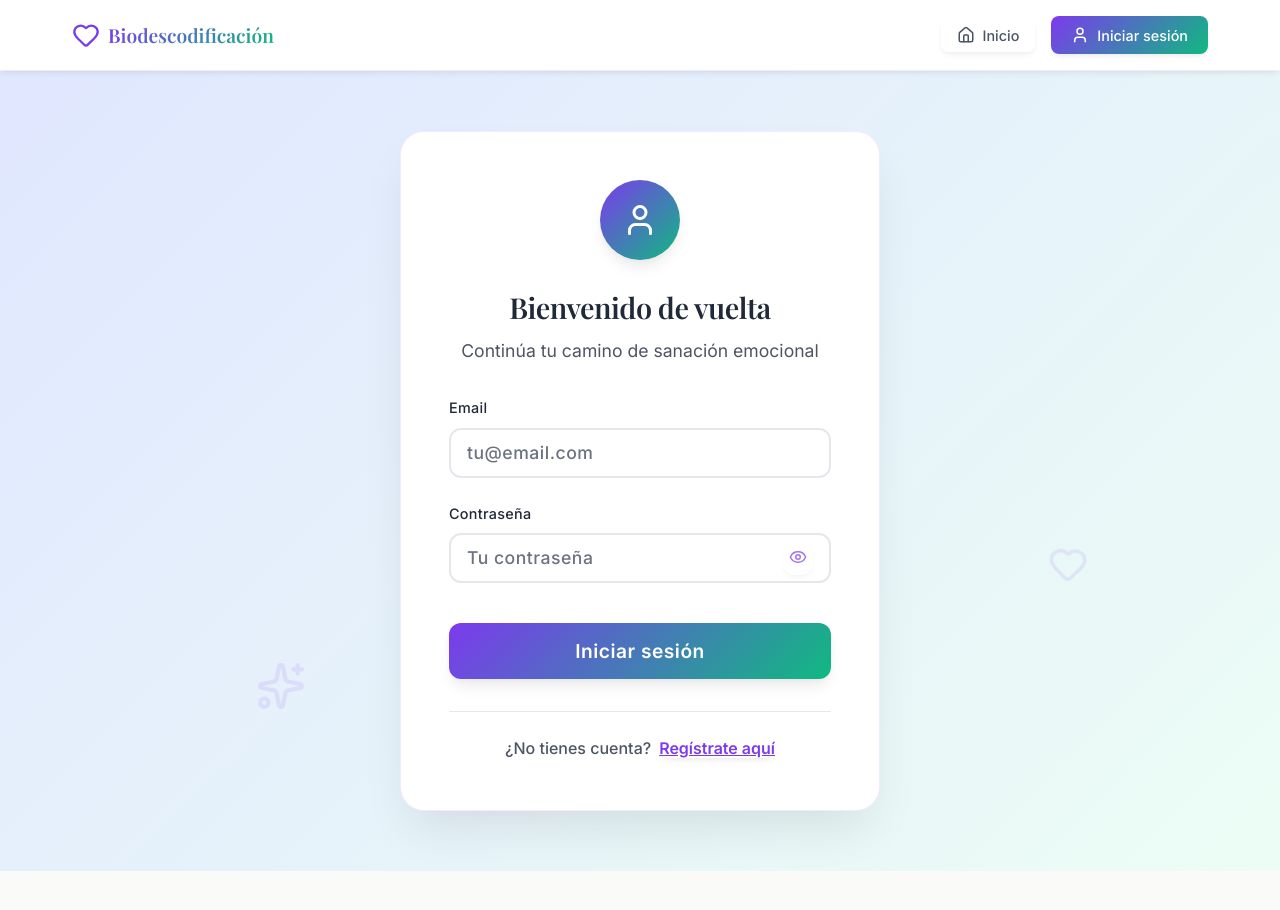
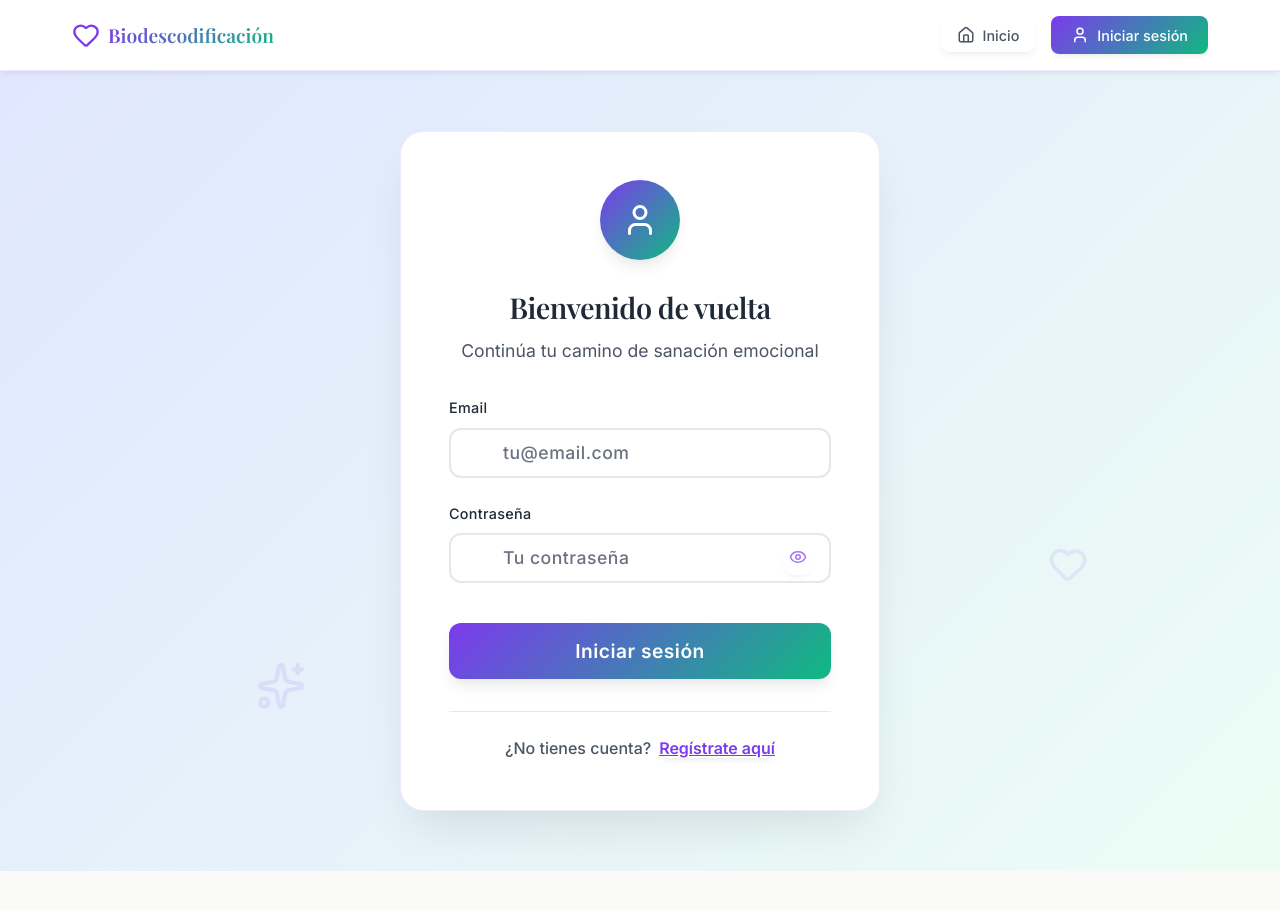
Before and after one commit to mvcAI/biohealth-dictionary, a React (Vite) app: page / in a window 1280 px wide. Both pictures are taken after a click on the button "Iniciar sesión". Shown: the top 910 px of the page. Built offline with nearby package versions, Linux system fonts and the light colour scheme.

Commit message:
Ajustar padding de inputs que ya no tienen iconos
cgen-59a0ec190d6d4e6b876256b4baf28233

```diff
--- a/src/components/Auth.css
+++ b/src/components/Auth.css
@@ -182,7 +182,7 @@
 
 .input-container input {
   width: 100%;
-  padding: 16px 18px 16px 52px;
+  padding: 16px 18px;
   border: 2px solid #e5e7eb;
   border-radius: 12px;
   font-size: 1.25rem;
@@ -193,6 +193,11 @@
   letter-spacing: 0.5px;
   line-height: 1.4;
   font-family: var(--font-primary);
+}
+
+/* Inputs con iconos mantienen el padding izquierdo */
+.input-container:has(.input-icon) input {
+  padding-left: 52px;
 }
 
 .input-container input:focus {
```
